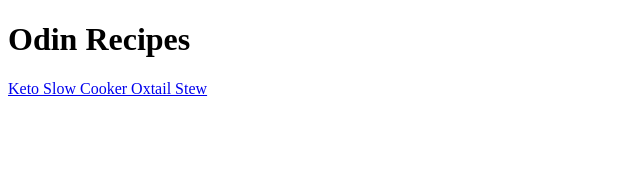
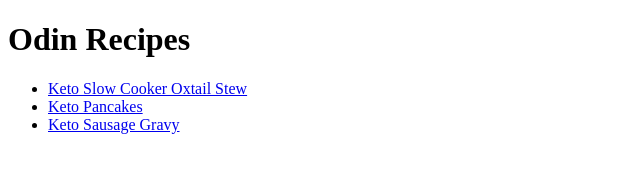
Before and after one commit to foobash/odin-recipes, a plain HTML site: page index.html in a window 1280 px wide. Shown: the whole page, without its empty margins (0-640 px from the left). Drawn offline with Linux system fonts and the light colour scheme.

Commit message:
Update index.html with two more recipes

```diff
--- a/index.html
+++ b/index.html
@@ -10,7 +10,12 @@
 <body>
 
     <h1>Odin Recipes</h1>
-    <a href="./recipes/keto-oxtails.html">Keto Slow Cooker Oxtail Stew</a>
+
+    <ul>
+        <li><a href="./recipes/keto-oxtails.html">Keto Slow Cooker Oxtail Stew</a></li>
+        <li><a href="./recipes/keto-pancakes.html">Keto Pancakes</a></li>
+        <li><a href="./recipes/keto-sausage-gravy.html">Keto Sausage Gravy</a></li>
+    </ul>
 
 </body>
 
```
